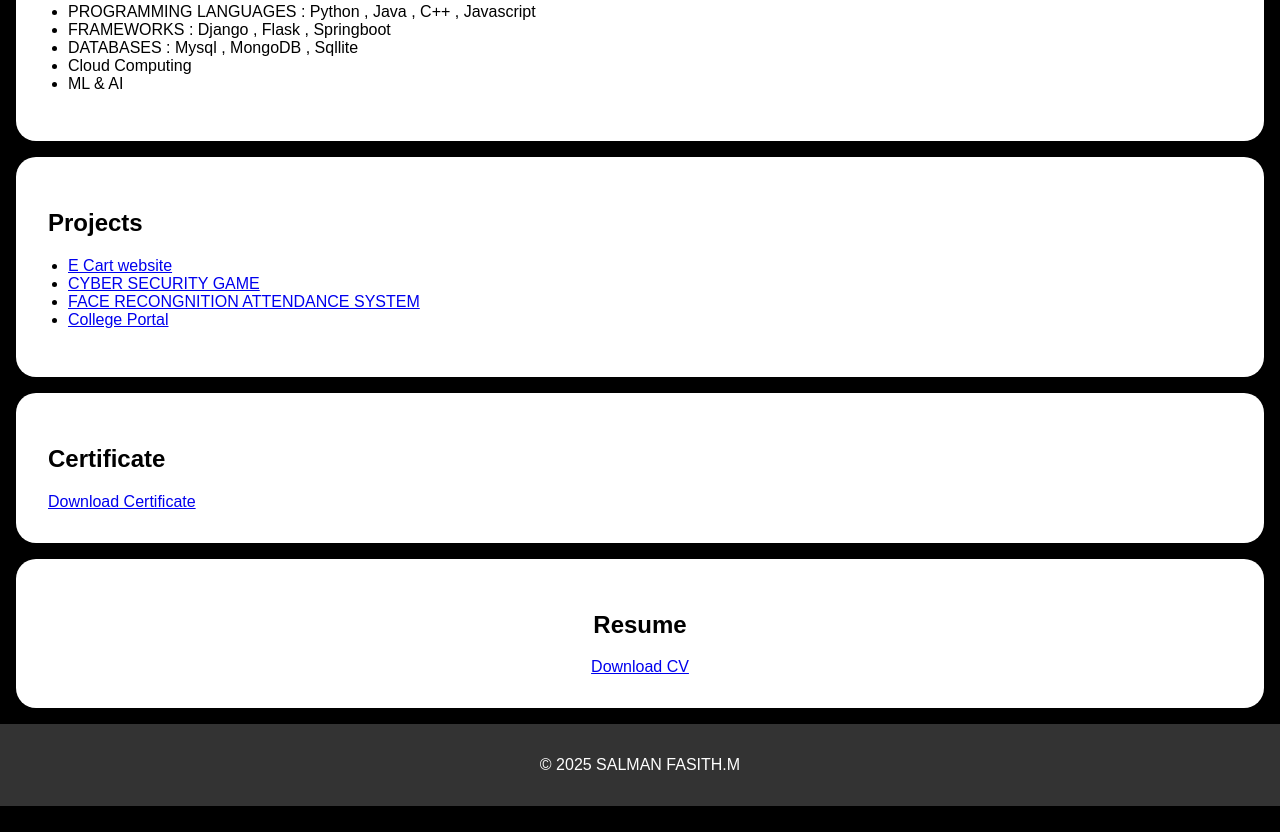
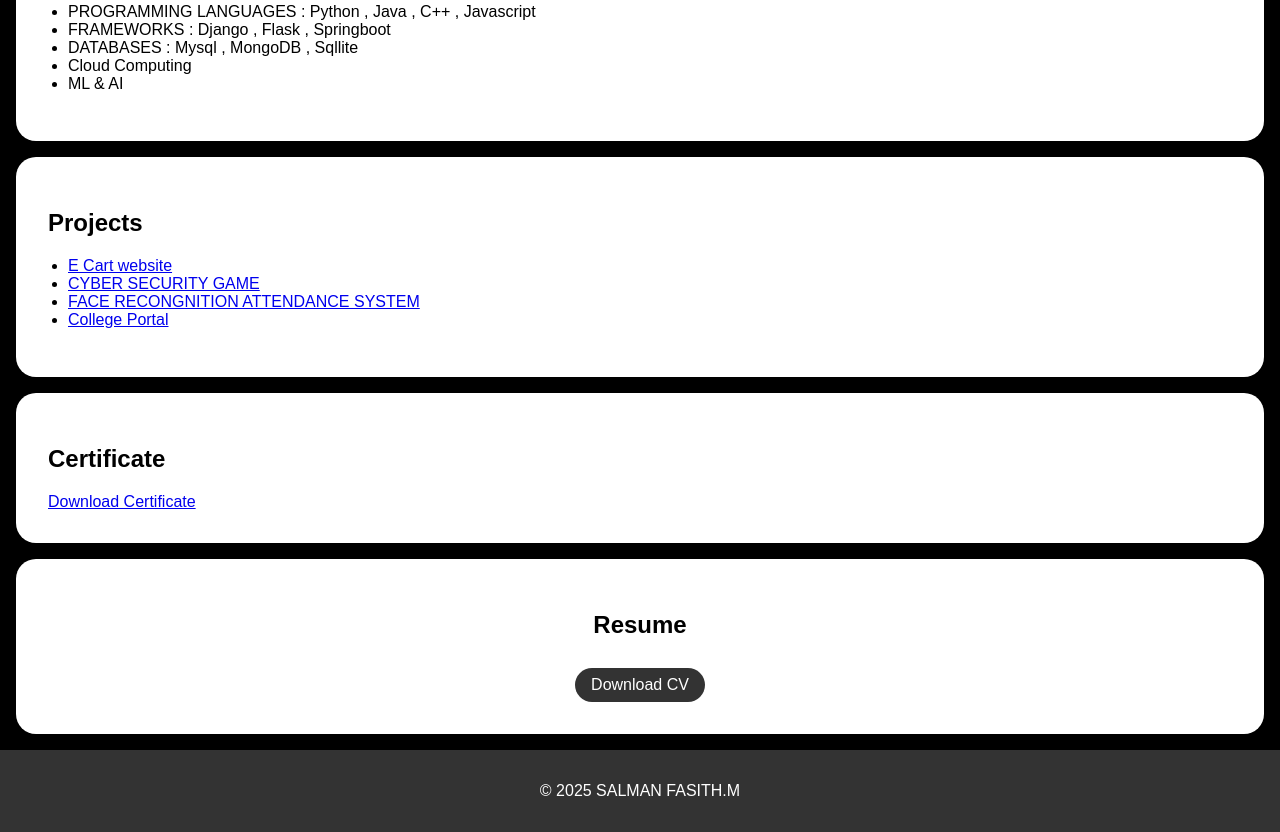
Before and after one commit to salmanfasit/IBM-SALMAN, a plain HTML site: page index.html in a window 1280 px wide. Shown: the part 1025-1857 px from the top of the page. Before the commit the page ends 1831 px from the top, so only its background shows below. Drawn offline with Linux system fonts and the light colour scheme.

Commit message:
Update index.html

```diff
--- a/index.html
+++ b/index.html
@@ -176,7 +176,7 @@
         <div class="section-content">
             <center>
                 <h2>Resume</h2>
-                <a href="file.pdf" target="_blank class="download-button">Download CV</a>
+                <a href="file.pdf" target="_blank" class="download-button">Download CV</a>
             </center>
         </div>
     </section>
```
